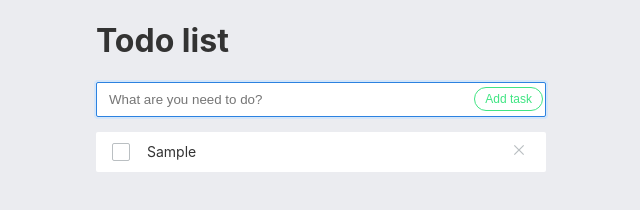
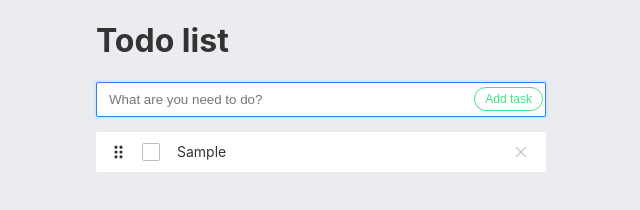
Before and after one commit to maksim-shabanski/react-todo, a React app: page / in a window 1280 px wide. Both pictures are taken after typing "Sample" into the empty fields and a click on the button "Add task". Shown: the full height of the page, 319-959 px from the left. Built offline with nearby package versions, Linux system fonts and the light colour scheme.

Commit message:
feat: connect drag and drop package

```diff
--- a/package.json
+++ b/package.json
@@ -46,6 +46,7 @@
     "classnames": "^2.2.6",
     "prop-types": "^15.7.2",
     "react": "^16.12.0",
+    "react-beautiful-dnd": "^12.2.0",
     "react-dom": "^16.12.0",
     "react-redux": "^7.1.3",
     "redux": "^4.0.5"
--- a/src/actions/actionCreators.js
+++ b/src/actions/actionCreators.js
@@ -4,6 +4,7 @@ import {
   REMOVE_TASK,
   COMPLETE_TASK,
   UPDATE_TASK_TEXT,
+  MOVE_TASK,
 } from 'constants/actionType';
 
 export const initializeApp = () => ({
@@ -32,3 +33,9 @@ export const updateTaskText = (id, text) => ({
   id,
   text,
 });
+
+export const moveTask = (fromIndex, toIndex) => ({
+  type: MOVE_TASK,
+  fromIndex,
+  toIndex,
+});
--- a/src/components/Task/index.js
+++ b/src/components/Task/index.js
@@ -1,5 +1,7 @@
 import React from 'react';
 import PropTypes from 'prop-types';
+import classNames from 'classnames';
+import { Draggable } from 'react-beautiful-dnd';
 
 import Button from 'components/Button';
 import CustomCheckbox from 'components/CustomCheckbox';
@@ -8,6 +10,7 @@ import './task.scss';
 
 const Task = ({
   id,
+  dragIndex,
   text,
   isCompleted,
   completeTask,
@@ -15,12 +18,32 @@ const Task = ({
   updateTaskText,
 }) => {
   const prefix = 'task';
+  const blockClasses = classNames(
+    prefix,
+    isCompleted && `${prefix}--completed`
+  );
 
   return (
+    <Draggable draggableId={`draggable-${id}`} index={dragIndex}>
+      {provided => (
         <div
-      className={isCompleted ? `${prefix} ${prefix}--completed` : `${prefix}`}
+          className={blockClasses}
+          ref={provided.innerRef}
+          {...provided.draggableProps}
         >
-      <div className={`${prefix}__checkbox`}>
+          <div className={`${prefix}__move`}>
+            <div {...provided.dragHandleProps}>
+              {/* TODO: combine two icon into one */}
+              <svg className={`${prefix}__dots-icon`} viewBox="0 0 20 20">
+                <path d="M10,12 C11.1045695,12 12,11.1045695 12,10 C12,8.8954305 11.1045695,8 10,8 C8.8954305,8 8,8.8954305 8,10 C8,11.1045695 8.8954305,12 10,12 Z M10,6 C11.1045695,6 12,5.1045695 12,4 C12,2.8954305 11.1045695,2 10,2 C8.8954305,2 8,2.8954305 8,4 C8,5.1045695 8.8954305,6 10,6 Z M10,18 C11.1045695,18 12,17.1045695 12,16 C12,14.8954305 11.1045695,14 10,14 C8.8954305,14 8,14.8954305 8,16 C8,17.1045695 8.8954305,18 10,18 Z" />
+              </svg>
+              <svg className={`${prefix}__dots-icon`} viewBox="0 0 20 20">
+                <path d="M10,12 C11.1045695,12 12,11.1045695 12,10 C12,8.8954305 11.1045695,8 10,8 C8.8954305,8 8,8.8954305 8,10 C8,11.1045695 8.8954305,12 10,12 Z M10,6 C11.1045695,6 12,5.1045695 12,4 C12,2.8954305 11.1045695,2 10,2 C8.8954305,2 8,2.8954305 8,4 C8,5.1045695 8.8954305,6 10,6 Z M10,18 C11.1045695,18 12,17.1045695 12,16 C12,14.8954305 11.1045695,14 10,14 C8.8954305,14 8,14.8954305 8,16 C8,17.1045695 8.8954305,18 10,18 Z" />
+              </svg>
+              {/* End TODO */}
+            </div>
+          </div>
+          <div className={`${prefix}__toggle`}>
             <CustomCheckbox
               isChecked={isCompleted}
               onClick={() => completeTask(id)}
@@ -32,22 +55,27 @@ const Task = ({
             updateTaskText={updateTaskText}
             isCompleted={isCompleted}
           />
+          <div className={`${prefix}__actions`}>
             <Button onClick={() => removeTask(id)}>
-        <svg className={`${prefix}__close`} viewBox="0 0 20 20">
+              <svg className={`${prefix}__close-icon`} viewBox="0 0 20 20">
                 <polygon points="10 8.58578644 2.92893219 1.51471863 1.51471863 2.92893219 8.58578644 10 1.51471863 17.0710678 2.92893219 18.4852814 10 11.4142136 17.0710678 18.4852814 18.4852814 17.0710678 11.4142136 10 18.4852814 2.92893219 17.0710678 1.51471863 10 8.58578644" />
               </svg>
             </Button>
           </div>
+        </div>
+      )}
+    </Draggable>
   );
 };
 
 Task.propTypes = {
   id: PropTypes.number.isRequired,
+  dragIndex: PropTypes.number.isRequired,
   text: PropTypes.string.isRequired,
   isCompleted: PropTypes.bool.isRequired,
+  updateTaskText: PropTypes.func.isRequired,
   completeTask: PropTypes.func.isRequired,
   removeTask: PropTypes.func.isRequired,
-  updateTaskText: PropTypes.func.isRequired,
 };
 
 export default Task;
--- a/src/components/Task/task.scss
+++ b/src/components/Task/task.scss
@@ -3,6 +3,7 @@
 
 	display: flex;
 	align-items: center;
+	justify-content: center;
 	margin-bottom: 5px;
 	padding: 5px 10px;
 	border-radius: var(--border-radius-base);
@@ -10,6 +11,14 @@
 
 	&:last-child {
 		margin-bottom: 0;
+	}
+
+	&__move,
+	&__actions,
+	&__toggle {
+		position: relative;
+		width: 30px;
+		height: 30px;
 	}
 
 	&__text {
@@ -35,9 +44,27 @@
 		}
 	}
 
-	&__close {
+	&__dots-icon,
+	&__close-icon {
+		position: absolute;
+		top: 50%;
+		left: 50%;
+		transform: translate(-50%, -50%);
+	}
+
+	&__close-icon {
 		width: 12px;
 		height: 12px;
 		fill: var(--gray-color);
 	}
+
+	&__dots-icon {
+		width: 16px;
+		height: 16px;
+		fill: var(--black-color);
+
+		& + & {
+			margin-left: -5px;
+		}
+	}
 }
--- a/src/components/TaskText/index.js
+++ b/src/components/TaskText/index.js
@@ -4,7 +4,7 @@ import PropTypes from 'prop-types';
 const TaskText = ({ id, text, updateTaskText, isCompleted }) => {
   const canEditTaskText = !isCompleted;
 
-  const handleFocusLost = ({ target }) => {
+  const handleLostFocus = ({ target }) => {
     const updatedText = target.innerText.trim();
 
     if (updatedText && updatedText !== text) {
@@ -25,7 +25,7 @@ const TaskText = ({ id, text, updateTaskText, isCompleted }) => {
       className="task__text"
       role="textbox"
       tabIndex="0"
-      onBlur={handleFocusLost}
+      onBlur={handleLostFocus}
       onKeyPress={handleKeyPress}
       contentEditable={canEditTaskText}
       suppressContentEditableWarning
@@ -38,8 +38,8 @@ const TaskText = ({ id, text, updateTaskText, isCompleted }) => {
 TaskText.propTypes = {
   id: PropTypes.number.isRequired,
   text: PropTypes.string.isRequired,
+  isCompleted: PropTypes.bool.isRequired,
   updateTaskText: PropTypes.func.isRequired,
-  isCompleted: PropTypes.bool.isRequired,
 };
 
 export default TaskText;
--- /dev/null
+++ b/src/components/TodoList/index.js
@@ -0,0 +1,46 @@
+import React from 'react';
+import PropTypes from 'prop-types';
+import { Droppable } from 'react-beautiful-dnd';
+
+import Task from 'components/Task';
+
+const TodoList = ({ tasks, completeTask, removeTask, updateTaskText }) => {
+  return (
+    <div className="todos__list">
+      <Droppable droppableId="droppable">
+        {provided => (
+          <div ref={provided.innerRef} {...provided.droppableProps}>
+            {tasks.map(({ id, text, isCompleted }, index) => (
+              <Task
+                key={id}
+                id={id}
+                dragIndex={index}
+                text={text}
+                isCompleted={isCompleted}
+                completeTask={completeTask}
+                removeTask={removeTask}
+                updateTaskText={updateTaskText}
+              />
+            ))}
+            {provided.placeholder}
+          </div>
+        )}
+      </Droppable>
+    </div>
+  );
+};
+
+TodoList.propTypes = {
+  tasks: PropTypes.arrayOf(
+    PropTypes.shape({
+      id: PropTypes.number,
+      text: PropTypes.string,
+      isCompleted: PropTypes.bool,
+    })
+  ).isRequired,
+  completeTask: PropTypes.func.isRequired,
+  removeTask: PropTypes.func.isRequired,
+  updateTaskText: PropTypes.func.isRequired,
+};
+
+export default TodoList;
--- a/src/components/Todos/index.js
+++ b/src/components/Todos/index.js
@@ -1,8 +1,9 @@
 import React from 'react';
 import PropTypes from 'prop-types';
+import { DragDropContext } from 'react-beautiful-dnd';
 
 import TodoForm from 'components/TodoForm';
-import Task from 'components/Task';
+import TodoList from 'components/TodoList';
 import './todos.scss';
 
 const Todos = ({
@@ -11,8 +12,17 @@ const Todos = ({
   removeTask,
   completeTask,
   updateTaskText,
+  moveTask,
 }) => {
   const isTodosExist = tasks && tasks.length > 0;
+
+  const handleDragEnd = ({ source, destination }) => {
+    if (destination) {
+      const { index: fromIndex } = source;
+      const { index: toIndex } = destination;
+      moveTask(fromIndex, toIndex);
+    }
+  };
 
   return (
     <div className="todos">
@@ -20,36 +30,26 @@ const Todos = ({
         <TodoForm addTask={addTask} />
       </div>
       {isTodosExist && (
-        <div className="todos__list">
-          {tasks.map(({ id, text, isCompleted }) => (
-            <Task
-              key={id}
-              id={id}
-              text={text}
-              isCompleted={isCompleted}
-              completeTask={completeTask}
-              removeTask={removeTask}
-              updateTaskText={updateTaskText}
-            />
-          ))}
-        </div>
+        <DragDropContext onDragEnd={handleDragEnd}>
+          <TodoList
+            tasks={tasks}
+            removeTask={removeTask}
+            completeTask={completeTask}
+            updateTaskText={updateTaskText}
+          />
+        </DragDropContext>
       )}
     </div>
   );
 };
 
 Todos.propTypes = {
-  tasks: PropTypes.arrayOf(
-    PropTypes.shape({
-      id: PropTypes.number,
-      text: PropTypes.string,
-      isCompleted: PropTypes.bool,
-    })
-  ).isRequired,
+  tasks: PropTypes.arrayOf(PropTypes.object).isRequired,
   addTask: PropTypes.func.isRequired,
   completeTask: PropTypes.func.isRequired,
   removeTask: PropTypes.func.isRequired,
   updateTaskText: PropTypes.func.isRequired,
+  moveTask: PropTypes.func.isRequired,
 };
 
 export default Todos;
--- a/src/components/Todos/todos.scss
+++ b/src/components/Todos/todos.scss
@@ -23,4 +23,8 @@
 			}
 		}
 	}
+
+	&__list {
+		position: relative;
+	}
 }
--- a/src/constants/actionType.js
+++ b/src/constants/actionType.js
@@ -5,3 +5,4 @@ export const ADD_TASK = 'ADD_TASK';
 export const REMOVE_TASK = 'REMOVE_TASK';
 export const COMPLETE_TASK = 'COMPLETE_TASK';
 export const UPDATE_TASK_TEXT = 'UPDATE_TASK_TEXT';
+export const MOVE_TASK = 'MOVE_TASK';
--- a/src/containers/TodosContainer.js
+++ b/src/containers/TodosContainer.js
@@ -6,6 +6,7 @@ import {
   removeTask,
   completeTask,
   updateTaskText,
+  moveTask,
 } from 'actions/actionCreators';
 import Todos from 'components/Todos';
 
@@ -20,6 +21,7 @@ const mapDispatchToProps = dispatch => ({
   removeTask: id => dispatch(removeTask(id)),
   completeTask: id => dispatch(completeTask(id)),
   updateTaskText: (id, text) => dispatch(updateTaskText(id, text)),
+  moveTask: (fromIndex, toIndex) => dispatch(moveTask(fromIndex, toIndex)),
 });
 
 export default connect(mapStateToProps, mapDispatchToProps)(TodoContainer);
--- a/src/reducers/tasks.js
+++ b/src/reducers/tasks.js
@@ -3,9 +3,13 @@ import {
   REMOVE_TASK,
   COMPLETE_TASK,
   UPDATE_TASK_TEXT,
+  MOVE_TASK,
 } from 'constants/actionType';
 
-const tasks = (state = [], { type, id, text, isCompleted }) => {
+const tasks = (
+  state = [],
+  { type, id, text, isCompleted, fromIndex, toIndex }
+) => {
   switch (type) {
     case ADD_TASK:
       return [...state, { id, text, isCompleted }];
@@ -25,6 +29,11 @@ const tasks = (state = [], { type, id, text, isCompleted }) => {
         }
         return task;
       });
+    case MOVE_TASK: {
+      const copyState = [...state];
+      copyState.splice(toIndex, 0, copyState.splice(fromIndex, 1)[0]);
+      return copyState;
+    }
     default:
       return state;
   }
```
Also changed, not shown: 1 other file. Lines whose indentation alone changed are shown as unchanged.
